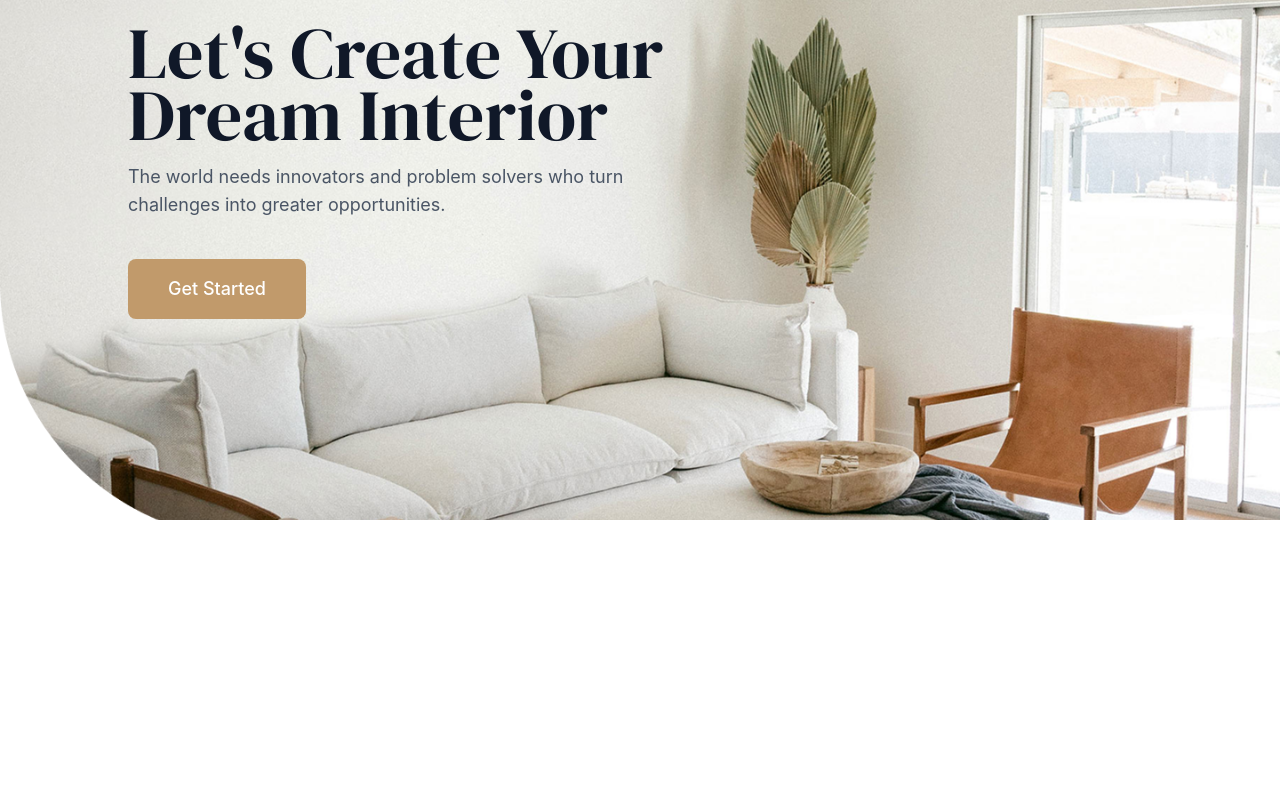
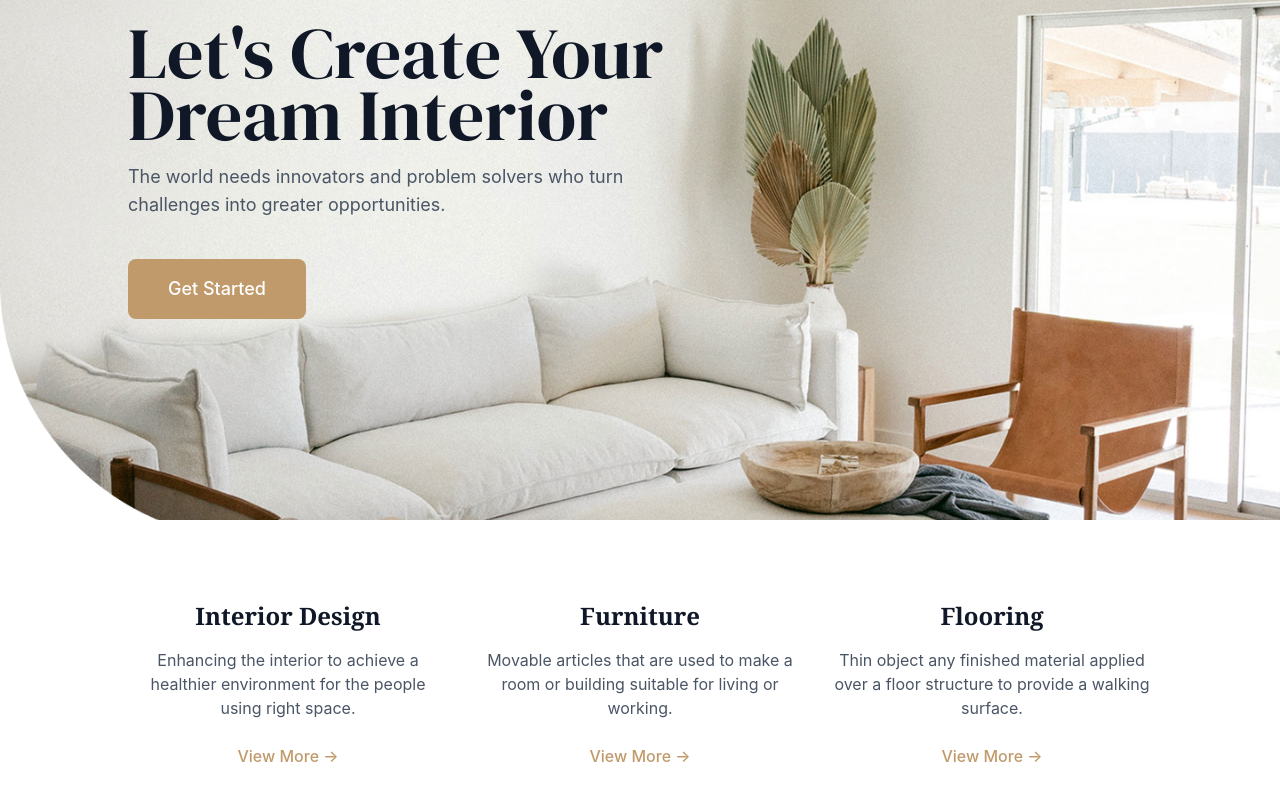
Before and after one commit to ulugbekgofurjonov/Interno, a Next.js app: page / in a window 1280 px wide. Shown: the part 266-1066 px from the top of the page. Before the commit the page ends 800 px from the top, so only its background shows below. Built offline with nearby package versions, Linux system fonts and the light colour scheme.

Commit message:
Services.jsx was created inside the section and Services was successfully created!

```diff
--- a/src/app/page.js
+++ b/src/app/page.js
@@ -3,6 +3,7 @@ import BlogsCard from '@/components/ui/BlogsCard'
 import Projects from '@/components/sections/Projects'
 import Header from '@/components/layout/Header'
 import Hero from '@/components/sections/Hero'
+import Services from '@/components/sections/Services'
 
 export default function Home() {
   return (
@@ -10,6 +11,7 @@ export default function Home() {
       <Header />
       <main>
         <Hero />
+        <Services/>
       </main>
     </div>
 
--- /dev/null
+++ b/src/components/sections/Services.jsx
@@ -0,0 +1,48 @@
+import Container from '@/components/ui/Container'
+import SectionTitle from '@/components/ui/SectionTitle'
+import Link from 'next/link'
+
+export default function Services() {
+  const services = [
+    {
+      id: 1,
+      title: "Interior Design",
+      description: "Enhancing the interior to achieve a healthier environment for the people using right space."
+    },
+    {
+      id: 2,
+      title: "Furniture",
+      description: "Movable articles that are used to make a room or building suitable for living or working."
+    },
+    {
+      id: 3,
+      title: "Flooring",
+      description: "Thin object any finished material applied over a floor structure to provide a walking surface."
+    }
+  ]
+
+  return (
+    <section className="py-20 bg-white">
+      <Container>
+        <div className="grid grid-cols-1 md:grid-cols-3 gap-8">
+          {services.map((service) => (
+            <div key={service.id} className="text-center">
+              <h3 className="font-serif text-2xl font-semibold text-gray-900 mb-4">
+                {service.title}
+              </h3>
+              <p className="font-jost text-gray-600 mb-6">
+                {service.description}
+              </p>
+              <Link
+                href="#"
+                className="text-[#c19a6b] hover:text-[#a67b52] font-medium inline-flex items-center gap-2 transition-colors"
+              >
+                View More →
+              </Link>
+            </div>
+          ))}
+        </div>
+      </Container>
+    </section>
+  )
+}
```
